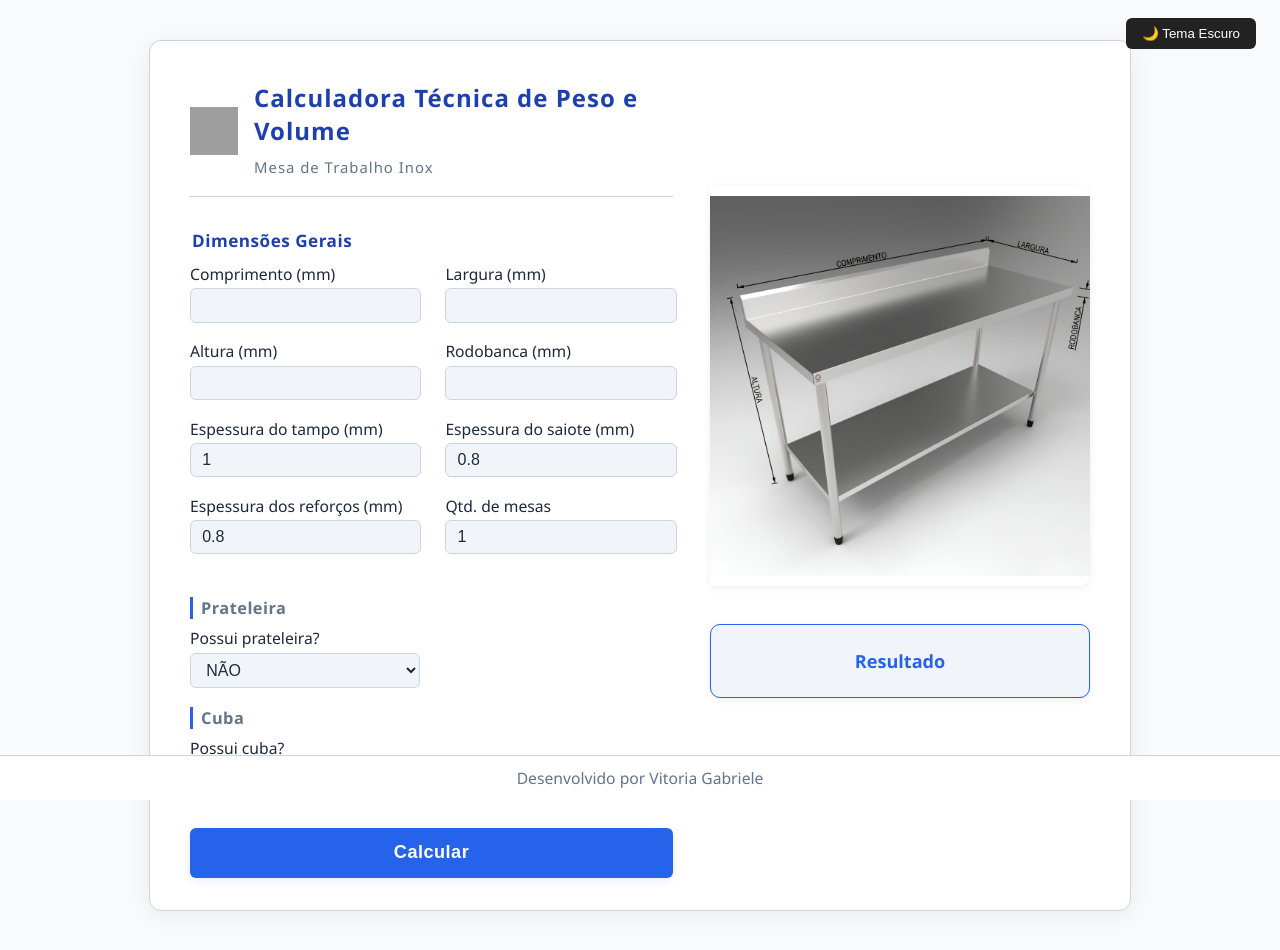
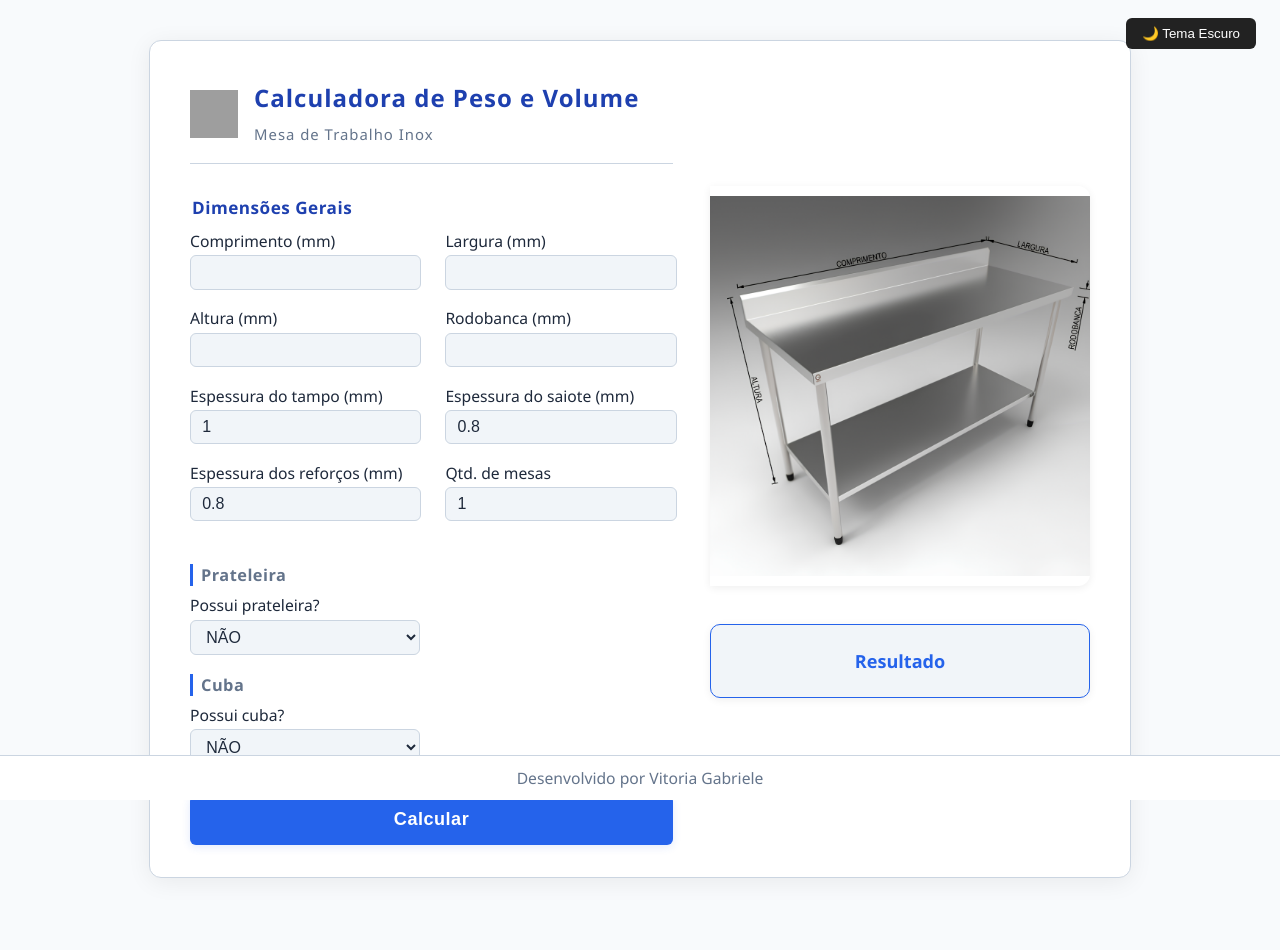
Before and after one commit to vgabrielesf/cubagem, a plain HTML site: page index.html in a window 1280 px wide. After the commit the page ends 918 px from the top, so only its background shows below. Drawn offline with Linux system fonts and the light colour scheme; grey boxes are pictures that could not be loaded.

Commit message:
Update index.html

```diff
--- a/index.html
+++ b/index.html
@@ -280,7 +280,7 @@
     <div class="form-content">
       <div class="header">
         <img src="https://cdn-icons-png.flaticon.com/512/190/190411.png" alt="Mesa Inox">
-        <span class="header-title">Calculadora Técnica de Peso e Volume<br><span style="font-size:0.93rem;font-weight:400;color:var(--muted)">Mesa de Trabalho Inox</span></span>
+        <span class="header-title">Calculadora de Peso e Volume<br><span style="font-size:0.93rem;font-weight:400;color:var(--muted)">Mesa de Trabalho Inox</span></span>
       </div>
       <form id="form" autocomplete="off">
         <fieldset>
```
